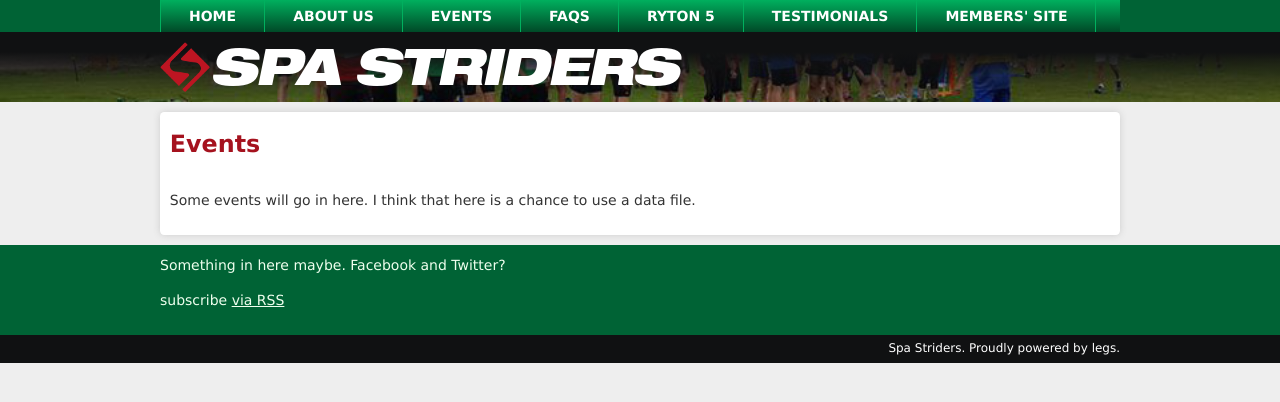
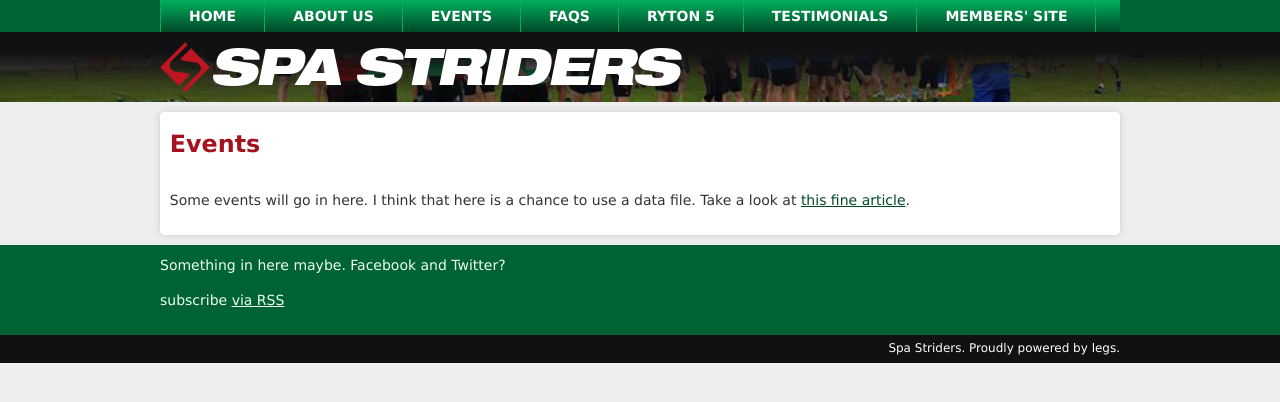
Before and after one commit to spa-striders/public-website, a Jekyll site: the page built from events.md, in a window 1280 px wide. Shown: the top 402 px of the page. Built offline with Jekyll 4.4.1, drawn with Linux system fonts in a browser that asks for light colours; some web fonts are replaced.

Commit message:
Added link to using data files article.

```diff
--- a/events.md
+++ b/events.md
@@ -4,4 +4,4 @@ title: Events
 permalink: /events
 ---
 
-Some events will go in here. I think that here is a chance to use a data file.
+Some events will go in here. I think that here is a chance to use a data file. Take a look at [this fine article](http://www.nickadams.co.uk/static/jekyll/calendar/event/2016/10/18/event-calendar-in-jekyll.html).
```
